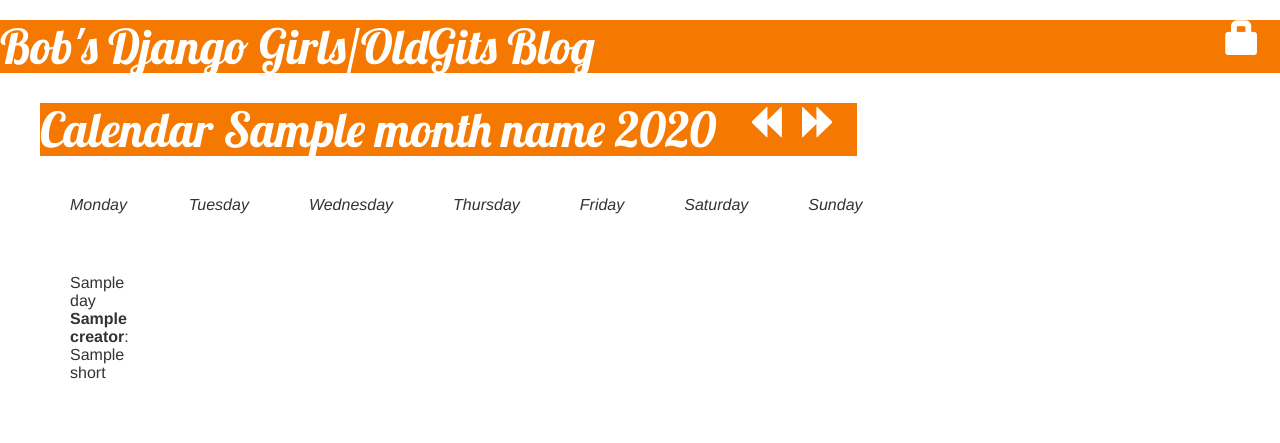
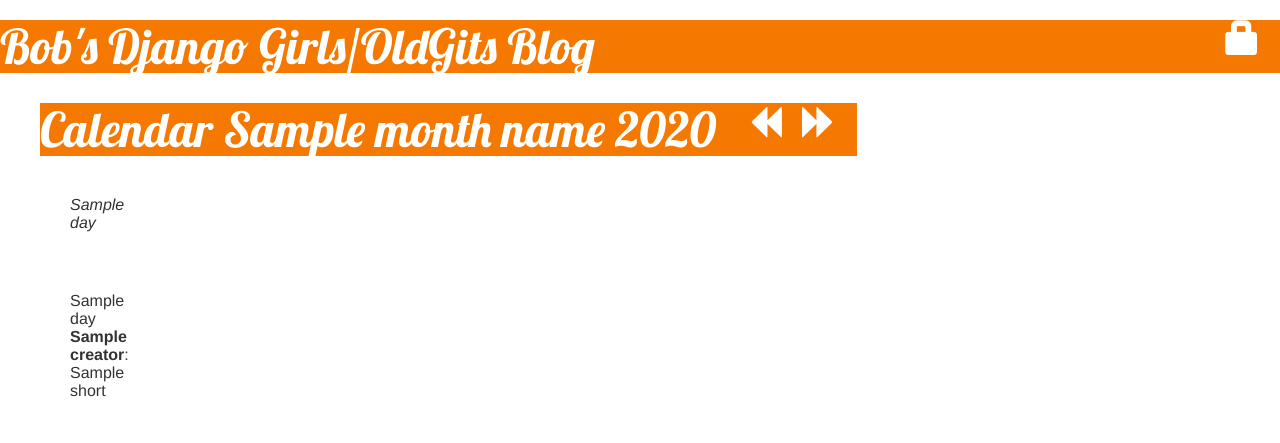
Before and after one commit to BobBowles/my-first-blog, a Django app: template cal/templates/cal/month.html in a window 1280 px wide. Shown: the top 443 px of the page. Run offline with Django 3.2, Linux system fonts and the light colour scheme; the template is opened without the code that fills it: most values are stand-ins (such as "Sample title", 1, 10 or a date in 2020); some libraries are stand-ins or nearby versions.

Commit message:
Remove day names from the html, make them constants of the view

```diff
--- a/cal/templates/cal/month.html
+++ b/cal/templates/cal/month.html
@@ -20,13 +20,9 @@
     <div class="month">
         <table class="weeks">
             <tr>
-                <th class="day">Monday</th>
-                <th class="day">Tuesday</th>
-                <th class="day">Wednesday</th>
-                <th class="day">Thursday</th>
-                <th class="day">Friday</th>
-                <th class="day">Saturday</th>
-                <th class="day">Sunday</th>
+                {% for day in day_names %}
+                    <th class="day">{{ day }}</th>
+                {% endfor %}
             </tr>
             {% for week in weeks %}
                 <tr>
```
Also changed, not shown: cal/views.py (+11 -0 lines).
